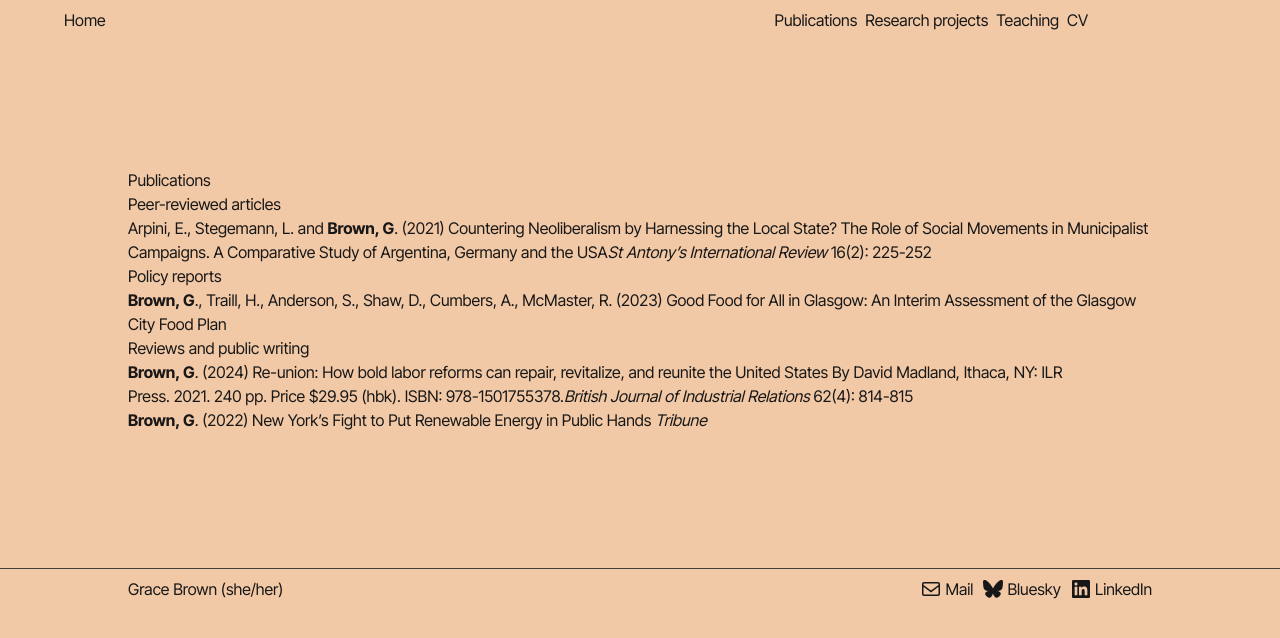
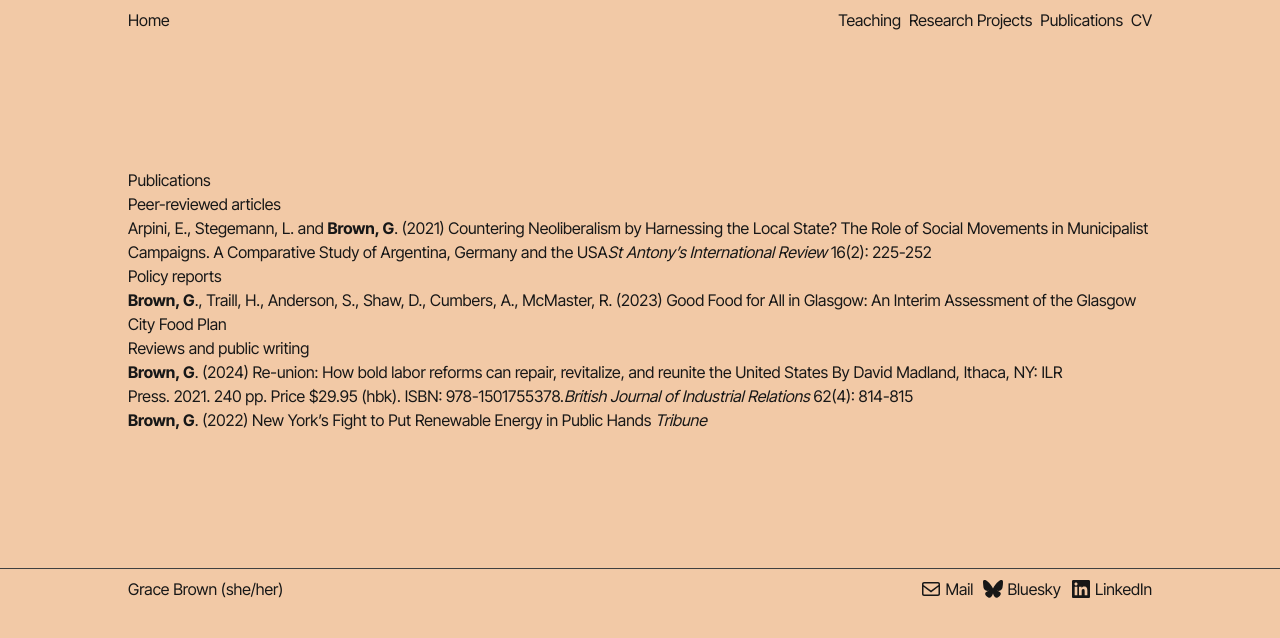
Before and after one commit to transientpeach/grace-brown, a Next.js app: page /publications in a window 1280 px wide. Shown: the top 638 px of the page. Built offline with nearby package versions, Linux system fonts and the light colour scheme.

Commit message:
imp custom link

```diff
--- a/src/app/publications/page.tsx
+++ b/src/app/publications/page.tsx
@@ -1,3 +1,5 @@
+import { CustomLink } from "@/components";
+
 const Publications = () => {
   return (
     <div>
@@ -6,11 +8,11 @@ const Publications = () => {
         <h2>Peer-reviewed articles</h2>
         <p>
           Arpini, E., Stegemann, L. and <strong>Brown, G</strong>. (2021){" "}
-          <a href="https://www.ingentaconnect.com/content/stair/stair/2021/00000016/00000002/art00012">
+          <CustomLink href="https://www.ingentaconnect.com/content/stair/stair/2021/00000016/00000002/art00012">
             Countering Neoliberalism by Harnessing the Local State? The Role of
             Social Movements in Municipalist Campaigns. A Comparative Study of
             Argentina, Germany and the USA
-          </a>
+          </CustomLink>
           <em>St Antony’s International Review</em> 16(2): 225-252
         </p>
 
@@ -19,30 +21,30 @@ const Publications = () => {
         <p>
           <strong>Brown, G</strong>., Traill, H., Anderson, S., Shaw, D.,
           Cumbers, A., McMaster, R. (2023){" "}
-          <a href="https://eprints.gla.ac.uk/306031/1/306031.pdf">
+          <CustomLink href="https://eprints.gla.ac.uk/306031/1/306031.pdf">
             Good Food for All in Glasgow: An Interim Assessment of the Glasgow
             City Food Plan
-          </a>
+          </CustomLink>
         </p>
 
         <h2>Reviews and public writing</h2>
 
         <p>
           <strong>Brown, G</strong>. (2024){" "}
-          <a href="https://onlinelibrary.wiley.com/doi/abs/10.1111/bjir.12814">
+          <CustomLink href="https://onlinelibrary.wiley.com/doi/abs/10.1111/bjir.12814">
             Re-union: How bold labor reforms can repair, revitalize, and reunite
             the United States&nbsp;By&nbsp;David Madland,&nbsp;Ithaca, NY: ILR
             Press.&nbsp;2021.&nbsp;240&nbsp;pp. Price $29.95 (hbk). ISBN:
             978-1501755378.
-          </a>
+          </CustomLink>
           <em>British Journal of Industrial Relations</em> 62(4): 814-815
         </p>
 
         <p>
           <strong>Brown, G</strong>. (2022){" "}
-          <a href="https://tribunemag.co.uk/2022/11/new-yorks-fight-to-put-renewable-energy-in-public-hands">
+          <CustomLink href="https://tribunemag.co.uk/2022/11/new-yorks-fight-to-put-renewable-energy-in-public-hands">
             New York’s Fight to Put Renewable Energy in Public Hands
-          </a>{" "}
+          </CustomLink>{" "}
           <em>Tribune </em>
         </p>
       </div>
--- /dev/null
+++ b/src/components/CustomLink.tsx
@@ -0,0 +1,29 @@
+import Link from "next/link";
+import { AnchorHTMLAttributes } from "react";
+
+interface CustomLinkProps extends AnchorHTMLAttributes<HTMLAnchorElement> {
+  href: string;
+}
+
+export const CustomLink = ({ href, children, ...props }: CustomLinkProps) => {
+  const isInternal = href.startsWith("/") || href.startsWith("#");
+
+  if (isInternal) {
+    return (
+      <Link href={href} {...props}>
+        {children}
+      </Link>
+    );
+  }
+
+  return (
+    <a
+      href={href}
+      target="_blank"
+      rel="external noopener noreferrer"
+      {...props}
+    >
+      {children}
+    </a>
+  );
+};
--- a/src/components/Footer.tsx
+++ b/src/components/Footer.tsx
@@ -1,3 +1,5 @@
+import { CustomLink } from "@/components";
+
 export const Footer = () => {
   return (
     <footer className="w-full flex flex-col items-center mt-2 border-t-neutral-700 dark:border-t-neutral-50 border-t">
@@ -8,7 +10,7 @@ export const Footer = () => {
         <div>
           <ul className="flex flex-col md:flex-row gap-2">
             <li>
-              <a
+              <CustomLink
                 href="mailto:%20grace.brown@glasgow.ac.uk"
                 className="flex gap-0.5"
               >
@@ -25,11 +27,11 @@ export const Footer = () => {
                   <path d="M19,5H5c-1.1,0-2,.9-2,2v10c0,1.1.9,2,2,2h14c1.1,0,2-.9,2-2V7c0-1.1-.9-2-2-2zm.5,12c0,.3-.2.5-.5.5H5c-.3,0-.5-.2-.5-.5V9.8l7.5,5.6,7.5-5.6V17zm0-9.1L12,13.6,4.5,7.9V7c0-.3.2-.5.5-.5h14c.3,0,.5.2.5.5v.9z"></path>
                 </svg>
                 <span>Mail</span>
-              </a>
+              </CustomLink>
             </li>
 
             <li>
-              <a
+              <CustomLink
                 href="https://@graceebrown.bsky.social"
                 className="flex gap-0.5"
               >
@@ -46,11 +48,11 @@ export const Footer = () => {
                   <path d="M6.3,4.2c2.3,1.7,4.8,5.3,5.7,7.2.9-1.9,3.4-5.4,5.7-7.2,1.7-1.3,4.3-2.2,4.3.9s-.4,5.2-.6,5.9c-.7,2.6-3.3,3.2-5.6,2.8,4,.7,5.1,3,2.9,5.3-5,5.2-6.7-2.8-6.7-2.8,0,0-1.7,8-6.7,2.8-2.2-2.3-1.2-4.6,2.9-5.3-2.3.4-4.9-.3-5.6-2.8-.2-.7-.6-5.3-.6-5.9,0-3.1,2.7-2.1,4.3-.9h0Z"></path>
                 </svg>
                 <span>Bluesky</span>
-              </a>
+              </CustomLink>
             </li>
 
             <li>
-              <a
+              <CustomLink
                 href="https://www.linkedin.com/in/grace-brown-5050531b9/"
                 className="flex gap-0.5"
               >
@@ -67,7 +69,7 @@ export const Footer = () => {
                   <path d="M19.7,3H4.3C3.582,3,3,3.582,3,4.3v15.4C3,20.418,3.582,21,4.3,21h15.4c0.718,0,1.3-0.582,1.3-1.3V4.3 C21,3.582,20.418,3,19.7,3z M8.339,18.338H5.667v-8.59h2.672V18.338z M7.004,8.574c-0.857,0-1.549-0.694-1.549-1.548 c0-0.855,0.691-1.548,1.549-1.548c0.854,0,1.547,0.694,1.547,1.548C8.551,7.881,7.858,8.574,7.004,8.574z M18.339,18.338h-2.669 v-4.177c0-0.996-0.017-2.278-1.387-2.278c-1.389,0-1.601,1.086-1.601,2.206v4.249h-2.667v-8.59h2.559v1.174h0.037 c0.356-0.675,1.227-1.387,2.526-1.387c2.703,0,3.203,1.779,3.203,4.092V18.338z"></path>
                 </svg>
                 <span>LinkedIn</span>
-              </a>
+              </CustomLink>
             </li>
           </ul>
         </div>
--- a/src/components/Header.tsx
+++ b/src/components/Header.tsx
@@ -1,28 +1,10 @@
+import { Navigation } from "@/components";
+
 export const Header = () => {
   return (
-    <header className="w-full flex">
+    <header className="w-full flex items-center justify-center">
       <div className="w-full flex max-w-6xl px-16 ">
-        <nav className="w-full py-2">
-          <ul className="w-full flex gap-2">
-            <li className="mr-auto">
-              <a href="." target="_self" rel="home" aria-current="page">
-                Home
-              </a>
-            </li>
-            <li>
-              <a href="./publications.html">Publications</a>
-            </li>
-            <li>
-              <a href="./research-projects.html">Research projects</a>
-            </li>
-            <li>
-              <a href="./teaching.html">Teaching</a>
-            </li>
-            <li>
-              <a href="./cv.html">CV</a>
-            </li>
-          </ul>
-        </nav>
+        <Navigation />
       </div>
     </header>
   );
--- /dev/null
+++ b/src/components/Navigation.tsx
@@ -0,0 +1,25 @@
+import { CustomLink } from "@/components";
+
+const navLinks = [
+  { href: "/", label: "Home" },
+  { href: "/teaching", label: "Teaching" },
+  { href: "/research-projects", label: "Research Projects" },
+  { href: "/publications", label: "Publications" },
+  { href: "/cv", label: "CV" },
+] as const;
+
+export const Navigation = () => {
+  return (
+    <nav className="w-full py-2">
+      <ul className="w-full flex gap-2">
+        {navLinks.map(({ href, label }, index) => {
+          return (
+            <li className={`${index === 0 ? "mr-auto" : ""}`} key={index}>
+              <CustomLink href={href}>{label}</CustomLink>
+            </li>
+          );
+        })}
+      </ul>
+    </nav>
+  );
+};
--- a/src/components/index.ts
+++ b/src/components/index.ts
@@ -1,2 +1,4 @@
+export { Header } from "@/components/Header";
 export { Footer } from "@/components/Footer";
-export { Header } from "@/components/Header";
+export { CustomLink } from "@/components/CustomLink";
+export { Navigation } from "@/components/Navigation";
```
